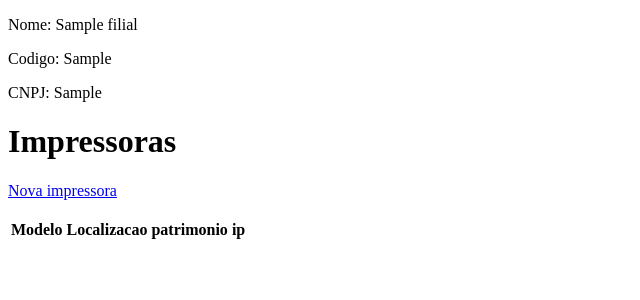
After one commit to danieldutrafs/Controle-Ti, a Spring Boot app: page /filiais/1 in a window 1280 px wide. The commit adds this page. Shown: the top 300 px of the page, without its empty margins (0-640 px from the left). Run offline with Spring Boot 4, Linux system fonts and the light colour scheme; tables that the repository leaves empty hold one stand-in row (values such as "Sample post"); lists and menus that the app fills with data are empty.

Commit message:
feat: adiciona entidade Impressora e detalhe da filial com lista de impressoras
- Cria a entidade Impressora (modelo, localizacao, ip, patrimonio) com
  validação @NotBlank e unicidade em ip e patrimonio
- Adiciona relação @ManyToOne entre Impressora e Filial
- Cria ImpressoraRepository com existsByIp, existsByPatrimonio e
  findByFilial_Id
- Adiciona rota GET /filiais/{id} no FilialController para abrir o
  detalhe da filial com suas impressoras
- Cria a tela filial/detalhe.html com dados da filial e tabela de
  impressoras
- Transforma o nome da filial em link para o detalhe na lista.html
- Cria o formulário impressora/form.html (ainda sem controller)

```diff
--- a/src/main/java/br/com/controllers/FilialController.java
+++ b/src/main/java/br/com/controllers/FilialController.java
@@ -1,7 +1,9 @@
 package br.com.controllers;
 
 import br.com.models.Filial;
+import br.com.models.Impressora;
 import br.com.repositories.FilialRepository;
+import br.com.repositories.ImpressoraRepository;
 import jakarta.validation.Valid;
 import lombok.RequiredArgsConstructor;
 import org.springframework.stereotype.Controller;
@@ -9,12 +11,15 @@ import org.springframework.ui.Model;
 import org.springframework.validation.BindingResult;
 import org.springframework.web.bind.annotation.*;
 
+import java.util.List;
+
 @Controller
 @RequestMapping("/filiais")
 @RequiredArgsConstructor
 public class FilialController {
 
     private final FilialRepository repository;
+    private final ImpressoraRepository impressoraRepository;
 
     @GetMapping
     public String listar(Model model){
@@ -58,4 +63,14 @@ public class FilialController {
         model.addAttribute("filial", filial);
         return "filial/form";
     }
+
+    //detalhar filial
+    @GetMapping("{id}")
+    public String detalahar(@PathVariable Long id, Model model){
+        Filial filial = repository.findById(id).orElseThrow(() -> new RuntimeException("Filial não encontrada"));
+        List<Impressora> impressoras = impressoraRepository.findByFilial_Id(id);
+        model.addAttribute("filial", filial);
+        model.addAttribute("impressora", impressoras);
+        return "filial/detalhe";
+    }
 }
--- a/src/main/java/br/com/repositories/FilialRepository.java
+++ b/src/main/java/br/com/repositories/FilialRepository.java
@@ -3,7 +3,11 @@ package br.com.repositories;
 import br.com.models.Filial;
 import org.springframework.data.jpa.repository.JpaRepository;
 
+import java.util.List;
+
 public interface FilialRepository extends JpaRepository<Filial, Long> {
 
     boolean existsByCodigoFilial(String codigoFilial);
+
+    List<Filial> id(Long id);
 }
--- /dev/null
+++ b/src/main/resources/templates/filial/detalhe.html
@@ -0,0 +1,42 @@
+<!DOCTYPE html>
+<html lang="PT-br" xmlns:th="http://www.thymeleaf.org">
+<head>
+  <meta charset="UTF-8">
+  <meta name="viewport" content="width=device-width, initial-scale=1.0">
+    <title>Title</title>
+</head>
+<body>
+  <p>Nome: <span th:text="${filial.nome}"></span></p>
+  <p>Codigo: <span th:text="${filial.codigoFilial}"></span></p>
+  <p>CNPJ: <span th:text="${filial.cnpj}"></span></p>
+
+  <h1>Impressoras</h1>
+  <a th:href="@{/impressoras/nova}">Nova impressora</a>
+  <br><br>
+  <table>
+    <thead>
+    <tr>
+      <th>Modelo</th>
+      <th>Localizacao</th>
+      <th>patrimonio</th>
+      <th>ip</th>
+    </tr>
+    </thead>
+    <tbody >
+    <tr th:each="imp : ${impressoras}">
+      <td><a th:href="@{/impressoras/{id}(id=${imp.id})}" th:text="${imp.modelo}"></a></td>
+      <td th:text="${imp.localizacao}"></td>
+      <td th:text="${imp.patrimonio}"></td>
+      <td th:text="${imp.ip}"></td>
+
+        <a th:href="@{/impressoras/{id}/editar(id=${imp.id})}">Editar</a>
+
+        <form th:action="@{/impressoras/{id}/excluir(id=${imp.id})}" method="post" style="display:inline">
+          <button type="submit">Excluir</button>
+        </form>
+      </td>
+    </tr>
+    </tbody>
+  </table>
+</body>
+</html>
--- a/src/main/resources/templates/filial/lista.html
+++ b/src/main/resources/templates/filial/lista.html
@@ -19,9 +19,9 @@
                 <th>CNPJ</th>
             </tr>
         </thead>
-        <tbody>
+        <tbody >
             <tr th:each="f : ${filiais}">
-                <td th:text="${f.nome}"></td>
+                <td><a th:href="@{/filiais/{id}(id=${f.id})}" th:text="${f.nome}"></a></td>
                 <td th:text="${f.codigoFilial}"></td>
                 <td th:text="${f.cnpj}"></td>
                 <td>
@@ -31,6 +31,7 @@
                         <button type="submit">Excluir</button>
                     </form>
                 </td>
+            </tr>
         </tbody>
     </table>
 </body>
```
Also changed, not shown: src/main/java/br/com/models/Impressora.java (added, +33 -0 lines), src/main/java/br/com/repositories/ImpressoraRepository.java (added, +17 -0 lines), src/main/resources/templates/impressora/form-impressora.html (added, +33 -0 lines).
